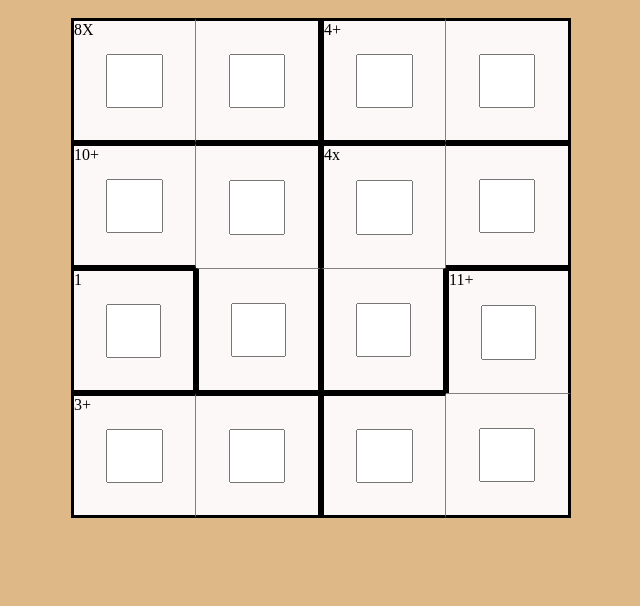
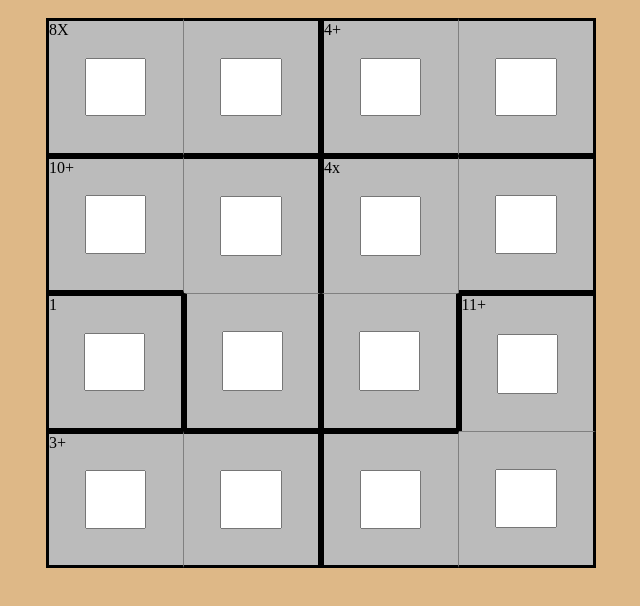
Before and after one commit to ScottMart/KenKen-Practice, a plain HTML site: page index.html in a window 1280 px wide. Shown: the part 88-694 px from the top of the page, without its empty margins (319-959 px from the left). Drawn offline with Linux system fonts and the light colour scheme.

Commit message:
updated visual

```diff
--- a/style.css
+++ b/style.css
@@ -23,8 +23,8 @@ body {
   display: grid;
   grid-template-columns: repeat(4, 1fr);
   grid-template-rows: repeat(4 1fr);
-  width: 500px;
-  height: 500px;
+  width: 550px;
+  height: 550px;
 }
 
 .grid-items {
@@ -32,7 +32,7 @@ body {
   display: flex;
   justify-content: center;
   align-items: center;
-  background-color: rgb(253, 248, 248);
+  background-color: rgb(187, 187, 187);
 }
 
 #box1,
```
